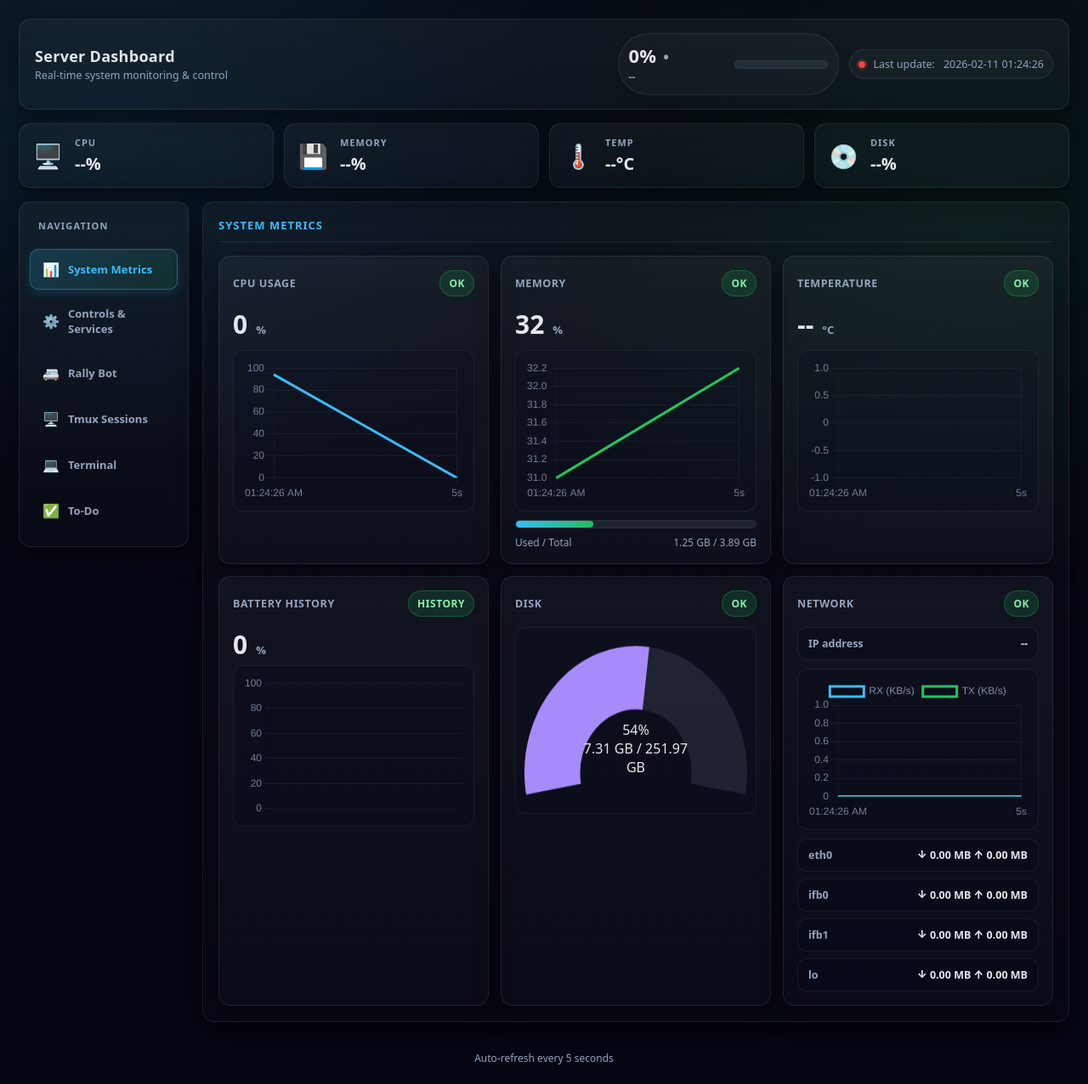
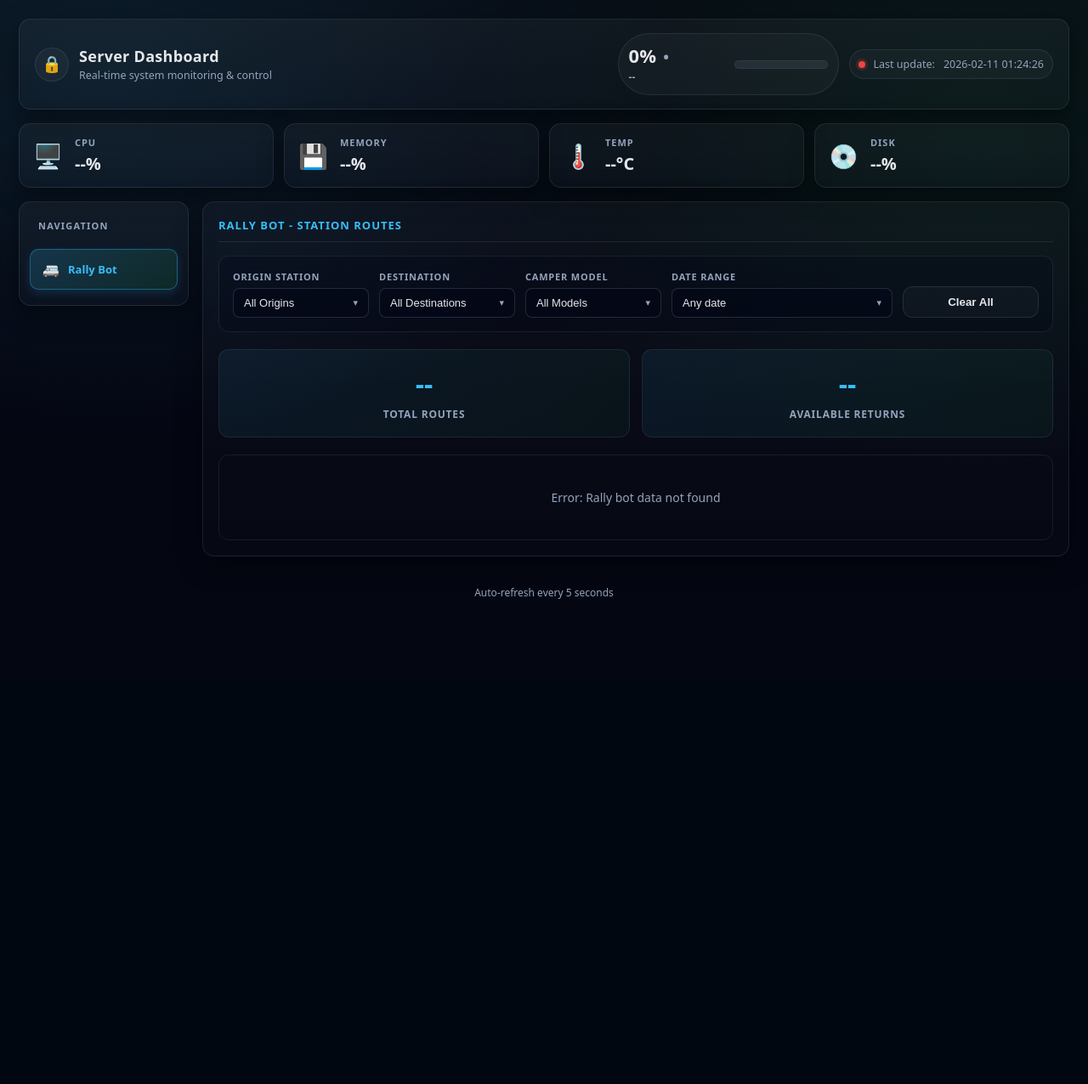
Before and after one commit to ArturoLlorente/dashboard, a Flask app: page / in a window 1280 px wide. Shown: the whole page at 85% size. After the commit the page ends 705 px from the top, so only its background shows below. Run offline with Flask 3, Linux system fonts and the light colour scheme; data that the repository does not hold is empty; a map, chart or similar area stays blank.

Commit message:
admin and user pages

```diff
--- a/server.py
+++ b/server.py
@@ -55,7 +55,10 @@
 IPTV_USERNAME = os.environ.get('IPTV_USERNAME', 'your_username')
 IPTV_PASSWORD = os.environ.get('IPTV_PASSWORD', 'your_password')
 IPTV_HOST = os.environ.get('IPTV_HOST', 'your_host.com')
-TERMINAL_PASSWORD = os.environ.get('TERMINAL_PASSWORD', 'changeme')
+ADMIN_PASSWORD = os.environ.get('ADMIN_PASSWORD', 'admin')
+
+# In-memory admin sessions: token -> {created_at}
+admin_sessions = {}
 
 # In-memory terminal sessions: token -> {cwd, created_at}
 terminal_sessions = {}
@@ -513,20 +516,52 @@
     run_command('sudo reboot')
     return jsonify({'success': True, 'message': 'Rebooting...'})
 
+# ---- Admin endpoints ----
+
+@app.route('/api/admin/login', methods=['POST'])
+def admin_login():
+    """Authenticate as admin and get a session token"""
+    data = request.get_json() or {}
+    if data.get('password') == ADMIN_PASSWORD:
+        token = secrets.token_hex(16)
+        admin_sessions[token] = {'created_at': time.time()}
+        return jsonify({'success': True, 'token': token})
+    return jsonify({'success': False, 'error': 'Invalid password'}), 401
+
+
+@app.route('/api/admin/logout', methods=['POST'])
+def admin_logout():
+    """Invalidate an admin session token"""
+    data = request.get_json() or {}
+    admin_sessions.pop(data.get('token', ''), None)
+    return jsonify({'success': True})
+
+
+@app.route('/api/admin/verify', methods=['POST'])
+def admin_verify():
+    """Verify an admin session token is still valid"""
+    data = request.get_json() or {}
+    token = data.get('token', '')
+    session = admin_sessions.get(token)
+    if not session:
+        return jsonify({'valid': False}), 401
+    if time.time() - session['created_at'] > 86400:  # 24-hour expiry
+        admin_sessions.pop(token, None)
+        return jsonify({'valid': False}), 401
+    return jsonify({'valid': True})
+
+
 # ---- Terminal endpoints ----
 
 @app.route('/api/terminal/login', methods=['POST'])
 def terminal_login():
-    """Authenticate and get a session token"""
-    data = request.get_json() or {}
-    if data.get('password') == TERMINAL_PASSWORD:
-        token = secrets.token_hex(16)
-        terminal_sessions[token] = {
-            'cwd': str(Path.home()),
-            'created_at': time.time()
-        }
-        return jsonify({'success': True, 'token': token, 'cwd': str(Path.home())})
-    return jsonify({'success': False, 'error': 'Invalid password'}), 401
+    """Create a terminal session (admin gate is handled by the frontend)"""
+    token = secrets.token_hex(16)
+    terminal_sessions[token] = {
+        'cwd': str(Path.home()),
+        'created_at': time.time()
+    }
+    return jsonify({'success': True, 'token': token, 'cwd': str(Path.home())})
 
 
 def _get_terminal_session(data):
--- a/static/css/style.css
+++ b/static/css/style.css
@@ -1200,3 +1200,94 @@
   .todo-modal-body{ padding:14px 16px; gap:12px; }
   .todo-modal-footer{ padding:12px 16px; }
 }
+
+/* ============================================================
+   ADMIN LOCK / AUTH
+   ============================================================ */
+
+/* Header title row (lock button + title text) */
+.title-row{
+  display:flex;
+  align-items:center;
+  gap:12px;
+}
+
+.admin-lock-btn{
+  width:40px;height:40px;
+  border-radius:50%;
+  border:1px solid var(--border);
+  background:rgba(255,255,255,.04);
+  color:var(--text);
+  font-size:19px;
+  display:flex;align-items:center;justify-content:center;
+  cursor:pointer;
+  flex-shrink:0;
+  transition:background .18s, border-color .18s, transform .15s, box-shadow .18s;
+  padding:0;
+}
+
+.admin-lock-btn:hover{
+  background:rgba(56,189,248,.12);
+  border-color:rgba(56,189,248,.40);
+  transform:scale(1.08);
+  box-shadow:0 0 0 4px rgba(56,189,248,.12);
+}
+
+/* Admin nav section divider */
+.nav-admin-divider{
+  font-size:10px;
+  letter-spacing:1.2px;
+  text-transform:uppercase;
+  color:var(--text-muted);
+  font-weight:900;
+  padding:12px 10px 6px;
+  border-top:1px solid var(--border);
+  margin-top:6px;
+  display:none;
+}
+
+/* Hide admin nav items until unlocked (toggled by JS) */
+.nav-admin-item{
+  display:none;
+}
+
+/* ---- Admin password modal ---- */
+.admin-modal-overlay{
+  display:none;
+  position:fixed;inset:0;
+  z-index:600;
+  background:rgba(4,6,18,.75);
+  -webkit-backdrop-filter:blur(8px);
+  backdrop-filter:blur(8px);
+  align-items:center;
+  justify-content:center;
+  padding:20px;
+}
+
+.admin-modal-overlay.open{
+  display:flex;
+  animation:fadeIn .2s ease;
+}
+
+.admin-modal{
+  display:flex;flex-direction:column;align-items:center;gap:16px;
+  max-width:380px;width:100%;
+  padding:40px 36px;
+  border:1px solid var(--border);
+  background:linear-gradient(180deg, rgba(14,24,42,.97), rgba(7,11,20,.98));
+  border-radius:var(--r);
+  box-shadow:0 24px 64px rgba(0,0,0,.75);
+}
+
+.admin-modal-icon{font-size:42px;line-height:1}
+.admin-modal-title{font-size:17px;font-weight:900;color:var(--text)}
+.admin-modal-sub{font-size:12.5px;color:var(--muted);text-align:center;line-height:1.5}
+
+.admin-modal #admin-login-form{
+  display:flex;flex-direction:column;gap:10px;width:100%;
+}
+
+@media(max-width:768px){
+  .admin-modal{padding:28px 20px}
+  .admin-lock-btn{width:36px;height:36px;font-size:17px}
+}
--- a/static/js/dashboard.js
+++ b/static/js/dashboard.js
@@ -34,10 +34,18 @@
     .catch(err => console.error('Error fetching quick stats:', err));
 }
 
+// Admin-only windows (require admin authentication)
+const ADMIN_WINDOWS = new Set(['metrics', 'controls', 'tmux', 'terminal', 'todo']);
+let isAdmin = false;
+let adminToken = sessionStorage.getItem('adminToken') || null;
+
 // ---- window switching ----
-let currentWindow = 'metrics';
+let currentWindow = 'rally';
 
 function switchWindow(windowName) {
+  // Guard: admin-only windows are not accessible without authentication
+  if (ADMIN_WINDOWS.has(windowName) && !isAdmin) return;
+
   // Hide all windows
   document.querySelectorAll('.window').forEach(w => w.classList.remove('active'));
   // Remove active from all nav items
@@ -64,10 +72,105 @@
     loadTodos();
   }
 
-  // Terminal lock/unlock
+  // Terminal: auto-login if no session exists (admin gate already checked above)
   if (windowName === 'terminal') {
-    if (termToken) termShowUI();
-    else termShowLock();
+    if (!termToken) termAutoLogin();
+    else setTimeout(() => document.getElementById('term-input').focus(), 50);
+  }
+}
+
+// ---- Admin authentication ----
+
+function applyAdminState(active) {
+  isAdmin = active;
+  document.querySelectorAll('.nav-admin-item').forEach(el => {
+    el.style.display = active ? 'flex' : 'none';
+  });
+  document.querySelectorAll('.nav-admin-divider').forEach(el => {
+    el.style.display = active ? 'block' : 'none';
+  });
+  const lockBtn = document.getElementById('admin-lock-btn');
+  if (lockBtn) lockBtn.textContent = active ? '🔓' : '🔒';
+}
+
+function toggleAdminModal() {
+  if (isAdmin) {
+    lockAdmin();
+  } else {
+    openAdminModal();
+  }
+}
+
+function openAdminModal() {
+  const overlay = document.getElementById('admin-modal-overlay');
+  overlay.classList.add('open');
+  setTimeout(() => {
+    const inp = document.getElementById('admin-password-input');
+    if (inp) inp.focus();
+  }, 60);
+}
+
+function closeAdminModal() {
+  document.getElementById('admin-modal-overlay').classList.remove('open');
+  document.getElementById('admin-password-input').value = '';
+  document.getElementById('admin-login-error').textContent = '';
+}
+
+function closeAdminModalOverlay(event) {
+  if (event.target === document.getElementById('admin-modal-overlay')) closeAdminModal();
+}
+
+function submitAdminPassword(event) {
+  event.preventDefault();
+  const pw = document.getElementById('admin-password-input').value;
+  document.getElementById('admin-login-error').textContent = '';
+  fetch('/api/admin/login', {
+    method: 'POST',
+    headers: { 'Content-Type': 'application/json' },
+    body: JSON.stringify({ password: pw })
+  })
+  .then(r => r.json())
+  .then(data => {
+    if (data.success) {
+      adminToken = data.token;
+      sessionStorage.setItem('adminToken', adminToken);
+      applyAdminState(true);
+      closeAdminModal();
+    } else {
+      document.getElementById('admin-login-error').textContent = data.error || 'Invalid password';
+      document.getElementById('admin-password-input').value = '';
+      document.getElementById('admin-password-input').focus();
+    }
+  })
+  .catch(() => { document.getElementById('admin-login-error').textContent = 'Network error'; });
+}
+
+function lockAdmin() {
+  // Invalidate admin session on server
+  if (adminToken) {
+    fetch('/api/admin/logout', {
+      method: 'POST',
+      headers: { 'Content-Type': 'application/json' },
+      body: JSON.stringify({ token: adminToken })
+    }).catch(() => {});
+    adminToken = null;
+    sessionStorage.removeItem('adminToken');
+  }
+  // Clear terminal session too
+  if (termToken) {
+    fetch('/api/terminal/logout', {
+      method: 'POST',
+      headers: { 'Content-Type': 'application/json' },
+      body: JSON.stringify({ token: termToken })
+    }).catch(() => {});
+    termToken = null;
+    sessionStorage.removeItem('termToken');
+    document.getElementById('term-body').innerHTML = '';
+  }
+  applyAdminState(false);
+  // If on an admin window, return to Rally Bot
+  if (ADMIN_WINDOWS.has(currentWindow)) {
+    switchWindow('rally');
   }
 }
 
@@ -662,44 +765,11 @@
   body.scrollTop = body.scrollHeight;
 }
 
-function termShowUI() {
-  document.getElementById('term-lock').style.display = 'none';
-  document.getElementById('term-ui').style.display   = 'block';
-  termSetCwd(termCwd);
-  if (document.getElementById('term-body').childElementCount === 0) {
-    termAppend('Connected. Type commands below.', 'info');
-  }
-  setTimeout(() => document.getElementById('term-input').focus(), 50);
-}
-
-function termShowLock() {
-  document.getElementById('term-lock').style.display = 'block';
-  document.getElementById('term-ui').style.display   = 'none';
-  document.getElementById('term-password').value = '';
-  document.getElementById('term-login-error').textContent = '';
-}
-
-// On page load: restore session if token exists
-if (termToken) {
-  // Validate token by doing a dummy exec
-  fetch('/api/terminal/exec', {
-    method: 'POST',
-    headers: {'Content-Type':'application/json'},
-    body: JSON.stringify({token: termToken, command: ''})
-  }).then(r => {
-    if (r.ok) termShowUI();
-    else { termToken = null; sessionStorage.removeItem('termToken'); }
-  }).catch(() => {});
-}
-
-function termLogin(e) {
-  e.preventDefault();
-  const pw = document.getElementById('term-password').value;
-  document.getElementById('term-login-error').textContent = '';
+function termAutoLogin() {
   fetch('/api/terminal/login', {
     method: 'POST',
-    headers: {'Content-Type':'application/json'},
-    body: JSON.stringify({password: pw})
+    headers: { 'Content-Type': 'application/json' },
+    body: JSON.stringify({})
   })
   .then(r => r.json())
   .then(data => {
@@ -707,26 +777,14 @@
       termToken = data.token;
       sessionStorage.setItem('termToken', termToken);
       if (data.cwd) { termCwd = data.cwd; sessionStorage.setItem('termCwd', data.cwd); }
-      termShowUI();
-    } else {
-      document.getElementById('term-login-error').textContent = data.error || 'Login failed';
-      document.getElementById('term-password').value = '';
-      document.getElementById('term-password').focus();
+      termSetCwd(termCwd);
+      if (document.getElementById('term-body').childElementCount === 0) {
+        termAppend('Connected. Type commands below.', 'info');
+      }
+      setTimeout(() => document.getElementById('term-input').focus(), 50);
     }
   })
-  .catch(() => { document.getElementById('term-login-error').textContent = 'Network error'; });
-}
-
-function termLogout() {
-  fetch('/api/terminal/logout', {
-    method: 'POST',
-    headers: {'Content-Type':'application/json'},
-    body: JSON.stringify({token: termToken})
-  }).catch(() => {});
-  termToken = null;
-  sessionStorage.removeItem('termToken');
-  document.getElementById('term-body').innerHTML = '';
-  termShowLock();
+  .catch(() => {});
 }
 
 function termExec(cmd) {
@@ -740,7 +798,7 @@
     body: JSON.stringify({token: termToken, command: cmd})
   })
   .then(r => {
-    if (r.status === 401) { termLogout(); throw new Error('session_expired'); }
+    if (r.status === 401) { termToken = null; sessionStorage.removeItem('termToken'); termAutoLogin(); throw new Error('session_expired'); }
     return r.json();
   })
   .then(data => {
@@ -807,6 +865,9 @@
 // ---- Rally Bot Functions ----
 let rallyAllRoutes = [];      // full unfiltered dataset
 let rallyLoaded = false;
+
+// Load rally bot data on startup (default window)
+loadRallyBotData();
 
 function loadRallyBotData() {
   if (rallyLoaded) { applyRallyFilters(); return; }
@@ -1471,8 +1532,39 @@
 
 // Keyboard shortcut: Enter saves, Escape closes
 document.addEventListener('keydown', (e) => {
-  const overlay = document.getElementById('todo-modal-overlay');
-  if (!overlay || !overlay.classList.contains('open')) return;
-  if (e.key === 'Escape') { e.preventDefault(); closeTodoModal(); }
-  if (e.key === 'Enter' && (e.ctrlKey || e.metaKey)) { e.preventDefault(); saveTodoModal(); }
+  // Todo modal shortcuts
+  const todoOverlay = document.getElementById('todo-modal-overlay');
+  if (todoOverlay && todoOverlay.classList.contains('open')) {
+    if (e.key === 'Escape') { e.preventDefault(); closeTodoModal(); }
+    if (e.key === 'Enter' && (e.ctrlKey || e.metaKey)) { e.preventDefault(); saveTodoModal(); }
+    return;
+  }
+  // Admin modal shortcut
+  const adminOverlay = document.getElementById('admin-modal-overlay');
+  if (adminOverlay && adminOverlay.classList.contains('open')) {
+    if (e.key === 'Escape') { e.preventDefault(); closeAdminModal(); }
+  }
 });
+
+// ---- Admin state initialisation (runs on page load) ----
+// Hide admin nav items immediately (before any async check)
+applyAdminState(false);
+
+if (adminToken) {
+  // Verify token is still valid on the server
+  fetch('/api/admin/verify', {
+    method: 'POST',
+    headers: { 'Content-Type': 'application/json' },
+    body: JSON.stringify({ token: adminToken })
+  })
+  .then(r => {
+    if (r.ok) {
+      applyAdminState(true);
+    } else {
+      adminToken = null;
+      sessionStorage.removeItem('adminToken');
+      applyAdminState(false);
+    }
+  })
+  .catch(() => { applyAdminState(false); });
+}
--- a/templates/dashboard.html
+++ b/templates/dashboard.html
@@ -12,8 +12,13 @@
   <div class="container">
     <div class="header">
       <div class="title">
-        <h1>Server Dashboard</h1>
-        <div class="subtitle">Real-time system monitoring & control</div>
+        <div class="title-row">
+          <button class="admin-lock-btn" id="admin-lock-btn" onclick="toggleAdminModal()" title="Admin access">🔒</button>
+          <div>
+            <h1>Server Dashboard</h1>
+            <div class="subtitle">Real-time system monitoring & control</div>
+          </div>
+        </div>
       </div>
 
       <div class="top-right">
@@ -73,27 +78,30 @@
       <!-- Sidebar Navigation -->
       <div class="sidebar">
         <div class="sidebar-title">Navigation</div>
-        <div class="nav-item active" data-window="metrics" onclick="switchWindow('metrics')">
+        <!-- Public nav items -->
+        <div class="nav-item active" data-window="rally" onclick="switchWindow('rally')">
+          <span class="nav-icon">🚐</span>
+          <span>Rally Bot</span>
+        </div>
+        <!-- Admin-only nav items (hidden until unlocked) -->
+        <div class="nav-admin-divider" id="nav-admin-divider">Admin</div>
+        <div class="nav-item nav-admin-item" data-window="metrics" onclick="switchWindow('metrics')">
           <span class="nav-icon">📊</span>
           <span>System Metrics</span>
         </div>
-        <div class="nav-item" data-window="controls" onclick="switchWindow('controls')">
+        <div class="nav-item nav-admin-item" data-window="controls" onclick="switchWindow('controls')">
           <span class="nav-icon">⚙️</span>
           <span>Controls & Services</span>
         </div>
-        <div class="nav-item" data-window="rally" onclick="switchWindow('rally')">
-          <span class="nav-icon">🚐</span>
-          <span>Rally Bot</span>
-        </div>
-        <div class="nav-item" data-window="tmux" onclick="switchWindow('tmux')">
+        <div class="nav-item nav-admin-item" data-window="tmux" onclick="switchWindow('tmux')">
           <span class="nav-icon">🖥️</span>
           <span>Tmux Sessions</span>
         </div>
-        <div class="nav-item" data-window="terminal" onclick="switchWindow('terminal')">
+        <div class="nav-item nav-admin-item" data-window="terminal" onclick="switchWindow('terminal')">
           <span class="nav-icon">💻</span>
           <span>Terminal</span>
         </div>
-        <div class="nav-item" data-window="todo" onclick="switchWindow('todo')">
+        <div class="nav-item nav-admin-item" data-window="todo" onclick="switchWindow('todo')">
           <span class="nav-icon">✅</span>
           <span>To-Do</span>
         </div>
@@ -102,7 +110,7 @@
       <!-- Content Area -->
       <div class="content-area">
         <!-- System Metrics Window -->
-        <div class="window active" id="window-metrics">
+        <div class="window" id="window-metrics">
           <div class="section">
             <div class="section-title">System Metrics</div>
             <div class="grid">
@@ -228,7 +236,7 @@
           </div>
         </div>
         <!-- Rally Bot Window -->
-        <div class="window" id="window-rally">
+        <div class="window active" id="window-rally">
           <div class="section">
             <div class="section-title">Rally Bot - Station Routes</div>
 
@@ -328,25 +336,11 @@
           <div class="section">
             <div class="section-title">Terminal</div>
 
-            <!-- Lock screen -->
-            <div id="term-lock">
-              <div class="term-lock-box">
-                <div class="term-lock-icon">🔒</div>
-                <div class="term-lock-title">Authentication required</div>
-                <div class="term-lock-sub">Enter the terminal password to continue</div>
-                <form id="term-login-form" onsubmit="termLogin(event)" autocomplete="off">
-                  <input class="term-password-input" type="password" id="term-password" placeholder="Password" autofocus />
-                  <button class="btn term-login-btn" type="submit">Unlock</button>
-                </form>
-                <div id="term-login-error" class="term-login-error"></div>
-              </div>
-            </div>
-
-            <!-- Terminal UI (shown after auth) -->
-            <div id="term-ui" style="display:none;">
+            <!-- Terminal UI -->
+            <div id="term-ui">
               <div class="term-topbar">
                 <span id="term-cwd" class="term-cwd">~</span>
-                <button class="btn term-logout-btn" onclick="termLogout()">🔒 Lock</button>
+                <button class="btn term-logout-btn" onclick="lockAdmin()">🔒 Lock Admin</button>
               </div>
               <div class="term-body" id="term-body"></div>
               <div class="term-input-row">
@@ -422,6 +416,20 @@
     <div class="footer">Auto-refresh every 5 seconds</div>
   </div>
 
+  <!-- Admin authentication modal -->
+  <div class="admin-modal-overlay" id="admin-modal-overlay" onclick="closeAdminModalOverlay(event)">
+    <div class="admin-modal">
+      <div class="admin-modal-icon" id="admin-modal-icon">🔒</div>
+      <div class="admin-modal-title" id="admin-modal-title">Admin Access</div>
+      <div class="admin-modal-sub">Enter the admin password to unlock restricted features</div>
+      <form id="admin-login-form" onsubmit="submitAdminPassword(event)" autocomplete="off">
+        <input class="term-password-input" type="password" id="admin-password-input" placeholder="Password" />
+        <button class="btn term-login-btn" type="submit">Unlock</button>
+      </form>
+      <div id="admin-login-error" class="term-login-error"></div>
+    </div>
+  </div>
+
   <script src="{{ url_for('static', filename='js/dashboard.js') }}"></script>
 </body>
 </html>
```
